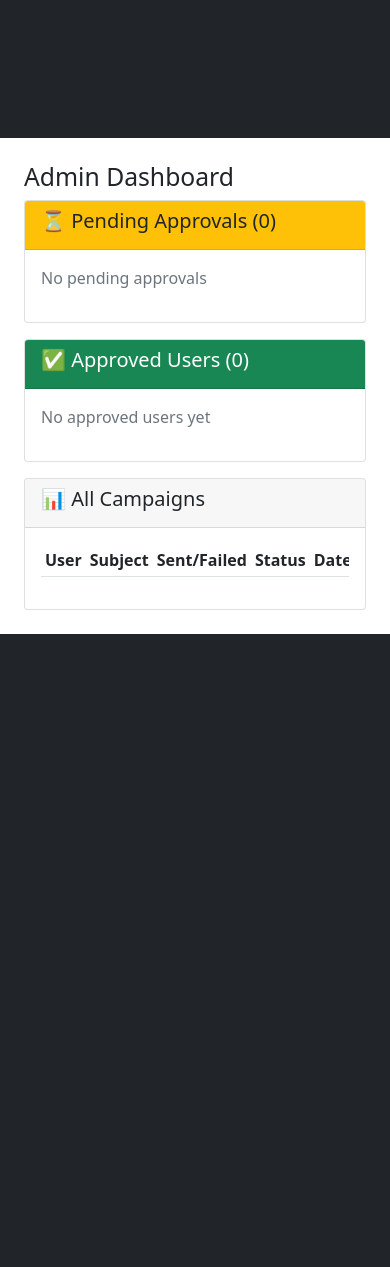
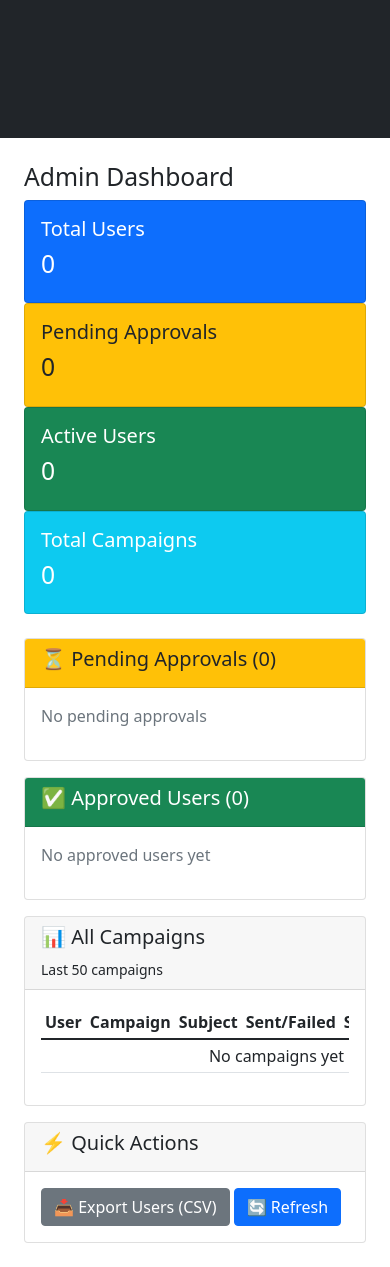
Before and after one commit to Sampath50/email-automation-platform, a Flask app: page /admin in a window 390 px wide. Shown: the part 706-1973 px from the top of the page. Before the commit the page ends 1340 px from the top, so only its background shows below. Run offline with Flask 3, Linux system fonts and the light colour scheme; a user stored in the database is signed in; lists and menus that the app fills with data are empty.

Commit message:
Add enhanced admin dashboard and user campaigns template

```diff
--- a/frontend/templates/admin_dashboard.html
+++ b/frontend/templates/admin_dashboard.html
@@ -2,7 +2,44 @@
 {% block content %}
 <h2>Admin Dashboard</h2>
 
+<!-- Statistics Cards -->
+<div class="row mb-4">
+    <div class="col-md-3">
+        <div class="card bg-primary text-white">
+            <div class="card-body">
+                <h5>Total Users</h5>
+                <h2>{{ approved_users|length + pending_users|length }}</h2>
+            </div>
+        </div>
+    </div>
+    <div class="col-md-3">
+        <div class="card bg-warning text-dark">
+            <div class="card-body">
+                <h5>Pending Approvals</h5>
+                <h2>{{ pending_users|length }}</h2>
+            </div>
+        </div>
+    </div>
+    <div class="col-md-3">
+        <div class="card bg-success text-white">
+            <div class="card-body">
+                <h5>Active Users</h5>
+                <h2>{{ approved_users|length }}</h2>
+            </div>
+        </div>
+    </div>
+    <div class="col-md-3">
+        <div class="card bg-info text-white">
+            <div class="card-body">
+                <h5>Total Campaigns</h5>
+                <h2>{{ campaigns|length }}</h2>
+            </div>
+        </div>
+    </div>
+</div>
+
 <div class="row">
+    <!-- Pending Approvals Section -->
     <div class="col-md-6">
         <div class="card mb-3">
             <div class="card-header bg-warning">
@@ -10,18 +47,34 @@
             </div>
             <div class="card-body">
                 {% if pending_users %}
+                    <div class="table-responsive">
+                        <table class="table table-sm">
+                            <thead>
+                                <tr>
+                                    <th>Username</th>
+                                    <th>Email</th>
+                                    <th>Registered</th>
+                                    <th>Actions</th>
+                                </tr>
+                            </thead>
+                            <tbody>
                                 {% for user in pending_users %}
-                    <div class="border-bottom pb-2 mb-2">
-                        <strong>{{ user.username }}</strong><br>
-                        <small>{{ user.email }}</small>
-                        <div class="float-end">
+                                <tr>
+                                    <td>{{ user.username }}</td>
+                                    <td>{{ user.email }}</td>
+                                    <td>{{ user.created_at.strftime('%Y-%m-%d') }}</td>
+                                    <td>
                                         <a href="{{ url_for('approve_user', user_id=user.id) }}"
                                            class="btn btn-sm btn-success">✅ Approve</a>
                                         <a href="{{ url_for('reject_user', user_id=user.id) }}"
-                               class="btn btn-sm btn-danger">❌ Reject</a>
+                                           class="btn btn-sm btn-danger"
+                                           onclick="return confirm('Are you sure you want to reject {{ user.username }}?')">❌ Reject</a>
+                                    </td>
+                                </tr>
+                                {% endfor %}
+                            </tbody>
+                        </table>
                     </div>
-                    </div>
-                    {% endfor %}
                 {% else %}
                     <p class="text-muted">No pending approvals</p>
                 {% endif %}
@@ -29,6 +82,7 @@
         </div>
     </div>
 
+    <!-- Approved Users Section with Delete Option -->
     <div class="col-md-6">
         <div class="card mb-3">
             <div class="card-header bg-success text-white">
@@ -36,11 +90,40 @@
             </div>
             <div class="card-body">
                 {% if approved_users %}
-                    <ul class="list-unstyled">
+                    <div class="table-responsive">
+                        <table class="table table-sm">
+                            <thead>
+                                <tr>
+                                    <th>Username</th>
+                                    <th>Email</th>
+                                    <th>Emails Sent</th>
+                                    <th>Joined</th>
+                                    <th>Actions</th>
+                                </tr>
+                            </thead>
+                            <tbody>
                                 {% for user in approved_users %}
-                            <li>• {{ user.username }} - {{ user.email }}</li>
+                                <tr>
+                                    <td>{{ user.username }}</td>
+                                    <td>{{ user.email }}</td>
+                                    <td>
+                                        {% set user_campaigns = campaigns|selectattr("user_id", "equalto", user.id)|list %}
+                                        {% set total_sent = user_campaigns|sum(attribute="sent_count") %}
+                                        <span class="badge bg-info">{{ total_sent }}</span>
+                                    </td>
+                                    <td>{{ user.created_at.strftime('%Y-%m-%d') }}</td>
+                                    <td>
+                                        <a href="{{ url_for('view_user_campaigns', user_id=user.id) }}"
+                                           class="btn btn-sm btn-info">📊 View</a>
+                                        <a href="{{ url_for('delete_user', user_id=user.id) }}"
+                                           class="btn btn-sm btn-danger"
+                                           onclick="return confirm('⚠️ Delete {{ user.username }}? This will delete ALL their campaigns and logs!')">🗑️ Delete</a>
+                                    </td>
+                                </tr>
                                 {% endfor %}
-                    </ul>
+                            </tbody>
+                        </table>
+                    </div>
                 {% else %}
                     <p class="text-muted">No approved users yet</p>
                 {% endif %}
@@ -49,9 +132,11 @@
     </div>
 </div>
 
+<!-- All Campaigns Section -->
 <div class="card">
     <div class="card-header">
         <h5>📊 All Campaigns</h5>
+        <small>Last 50 campaigns</small>
     </div>
     <div class="card-body">
         <div class="table-responsive">
@@ -59,17 +144,20 @@
                 <thead>
                     <tr>
                         <th>User</th>
+                        <th>Campaign</th>
                         <th>Subject</th>
                         <th>Sent/Failed</th>
                         <th>Status</th>
                         <th>Date</th>
+                        <th>Actions</th>
                     </tr>
                 </thead>
                 <tbody>
                     {% for campaign in campaigns %}
                     <tr>
                         <td>{{ campaign.user.username }}</td>
-                        <td>{{ campaign.subject[:40] }}...</td>
+                        <td>{{ campaign.campaign_name[:20] }}</td>
+                        <td>{{ campaign.subject[:30] }}...</td>
                         <td>{{ campaign.sent_count }}/{{ campaign.failed_count }}</td>
                         <td>
                             <span class="badge bg-{{ 'success' if campaign.status == 'completed' else 'warning' if campaign.status == 'sending' else 'secondary' }}">
@@ -77,6 +165,14 @@
                             </span>
                         </td>
                         <td>{{ campaign.created_at.strftime('%Y-%m-%d %H:%M') }}</td>
+                        <td>
+                            <a href="{{ url_for('view_logs', campaign_id=campaign.id) }}"
+                               class="btn btn-sm btn-info">Details</a>
+                        </td>
+                    </tr>
+                    {% else %}
+                    <tr>
+                        <td colspan="7" class="text-center">No campaigns yet</td>
                     </tr>
                     {% endfor %}
                 </tbody>
@@ -84,4 +180,19 @@
         </div>
     </div>
 </div>
+
+<!-- Quick Actions -->
+<div class="row mt-3">
+    <div class="col-md-12">
+        <div class="card">
+            <div class="card-header">
+                <h5>⚡ Quick Actions</h5>
+            </div>
+            <div class="card-body">
+                <a href="{{ url_for('export_users') }}" class="btn btn-secondary">📥 Export Users (CSV)</a>
+                <a href="{{ url_for('admin_dashboard') }}" class="btn btn-primary">🔄 Refresh</a>
+            </div>
+        </div>
+    </div>
+</div>
 {% endblock %}
```
Also changed, not shown: frontend/templates/user_campaigns.html (added, +56 -0 lines). Lines whose indentation alone changed are shown as unchanged.
